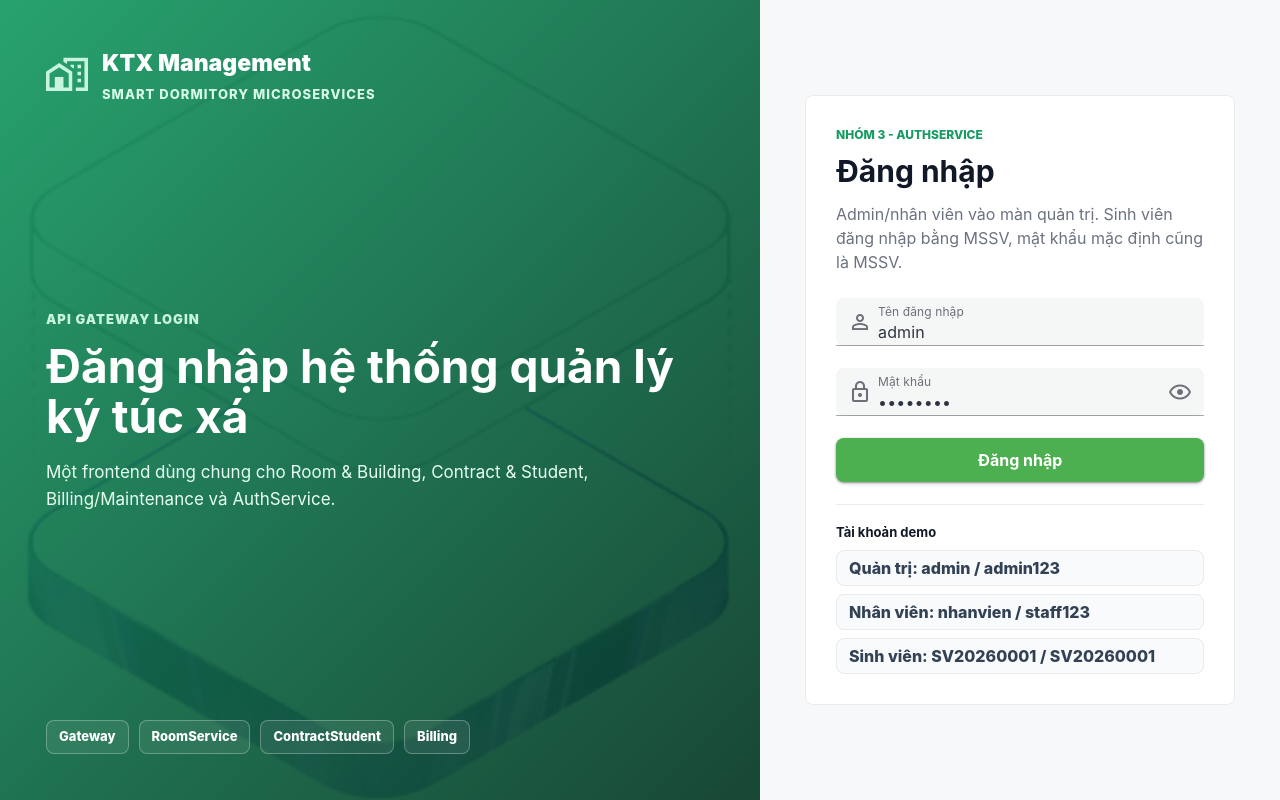
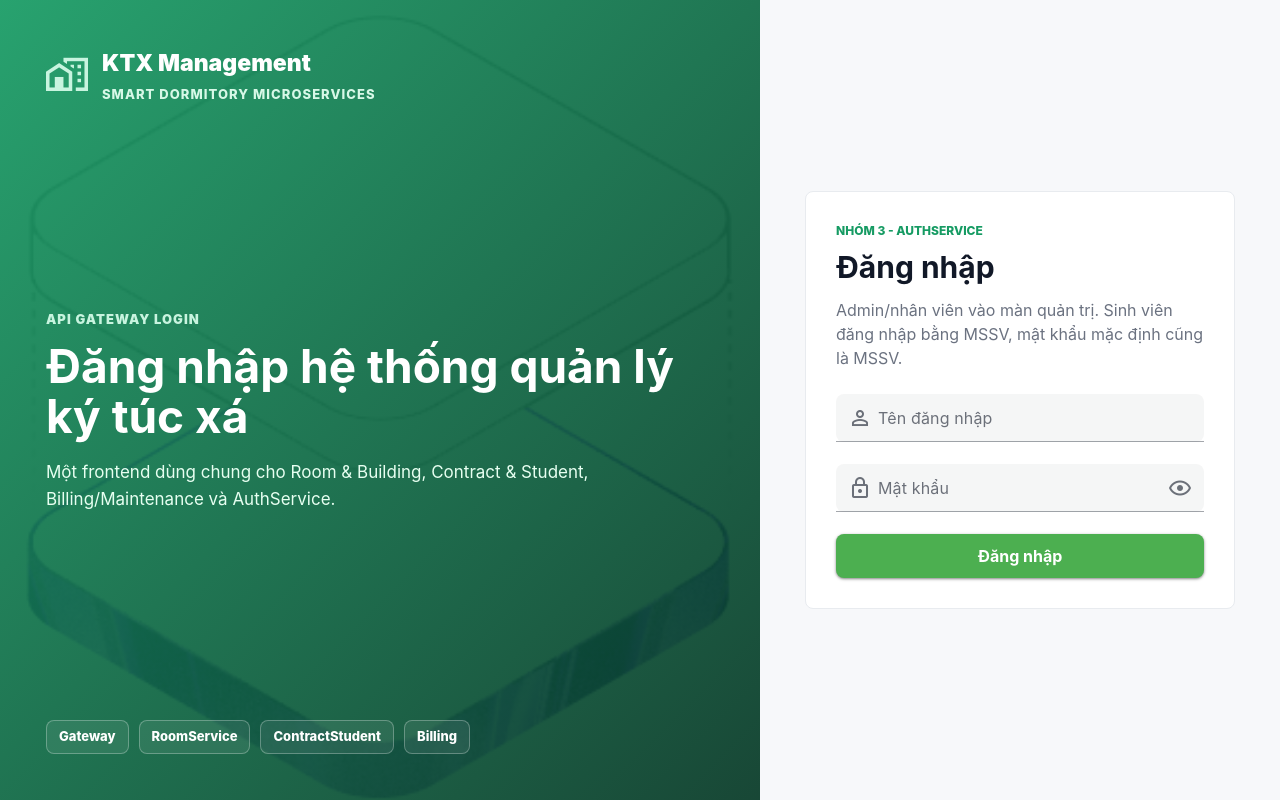
Before and after one commit to minhtan39/ktx-microservice-system, a Vue app in the folder QLKTX/: page /login in a window 1280 px wide. Built offline with nearby package versions, Linux system fonts and the light colour scheme; no server answers.

Commit message:
Hide demo credentials from login

```diff
--- a/QLKTX/src/modules/auth/views/LoginView.vue
+++ b/QLKTX/src/modules/auth/views/LoginView.vue
@@ -66,13 +66,6 @@
             Đăng nhập
           </v-btn>
         </v-form>
-
-        <div class="demo-box">
-          <strong>Tài khoản demo</strong>
-          <button type="button" @click="useDemo('admin', 'admin123')">Quản trị: admin / admin123</button>
-          <button type="button" @click="useDemo('nhanvien', 'staff123')">Nhân viên: nhanvien / staff123</button>
-          <button type="button" @click="useDemo('SV20260001', 'SV20260001')">Sinh viên: SV20260001 / SV20260001</button>
-        </div>
       </div>
     </section>
   </main>
@@ -89,21 +82,13 @@ const error = ref('')
 const showPassword = ref(false)
 
 const form = reactive({
-  username: 'admin',
-  password: 'admin123',
+  username: '',
+  password: '',
 })
 
-const useDemo = (username, password) => {
-  form.username = username
-  form.password = password
-  error.value = ''
-}
-
-const homePathByRole = (role) => {
-  return String(role || '').toLowerCase() === 'student'
-    ? '/student/portal'
-    : '/student-service/dashboard'
-}
+const homePathByRole = (role) => String(role || '').toLowerCase() === 'student'
+  ? '/student/portal'
+  : '/student-service/dashboard'
 
 const login = async () => {
   try {
@@ -145,7 +130,7 @@ const login = async () => {
 
     await router.push(homePath)
   } catch (err) {
-    error.value = 'Không đăng nhập được. Kiểm tra AuthService hoặc tài khoản demo.'
+    error.value = 'Không đăng nhập được. Kiểm tra tên đăng nhập, mật khẩu hoặc AuthService.'
     console.error(err)
   } finally {
     loading.value = false
@@ -285,36 +270,6 @@ const login = async () => {
   line-height: 1.5;
 }
 
-.demo-box {
-  display: grid;
-  gap: 8px;
-  margin-top: 22px;
-  padding-top: 18px;
-  border-top: 1px solid var(--line);
-}
-
-.demo-box strong {
-  color: var(--ink);
-  font-size: 13px;
-}
-
-.demo-box button {
-  min-height: 36px;
-  border: 1px solid var(--line);
-  border-radius: 8px;
-  background: #f8fafc;
-  color: #334155;
-  cursor: pointer;
-  font-weight: 800;
-  text-align: left;
-  padding: 0 12px;
-}
-
-.demo-box button:hover {
-  border-color: rgba(22, 155, 99, 0.42);
-  background: #f0fdf4;
-}
-
 @media (max-width: 920px) {
   .login-page {
     grid-template-columns: 1fr;
```
